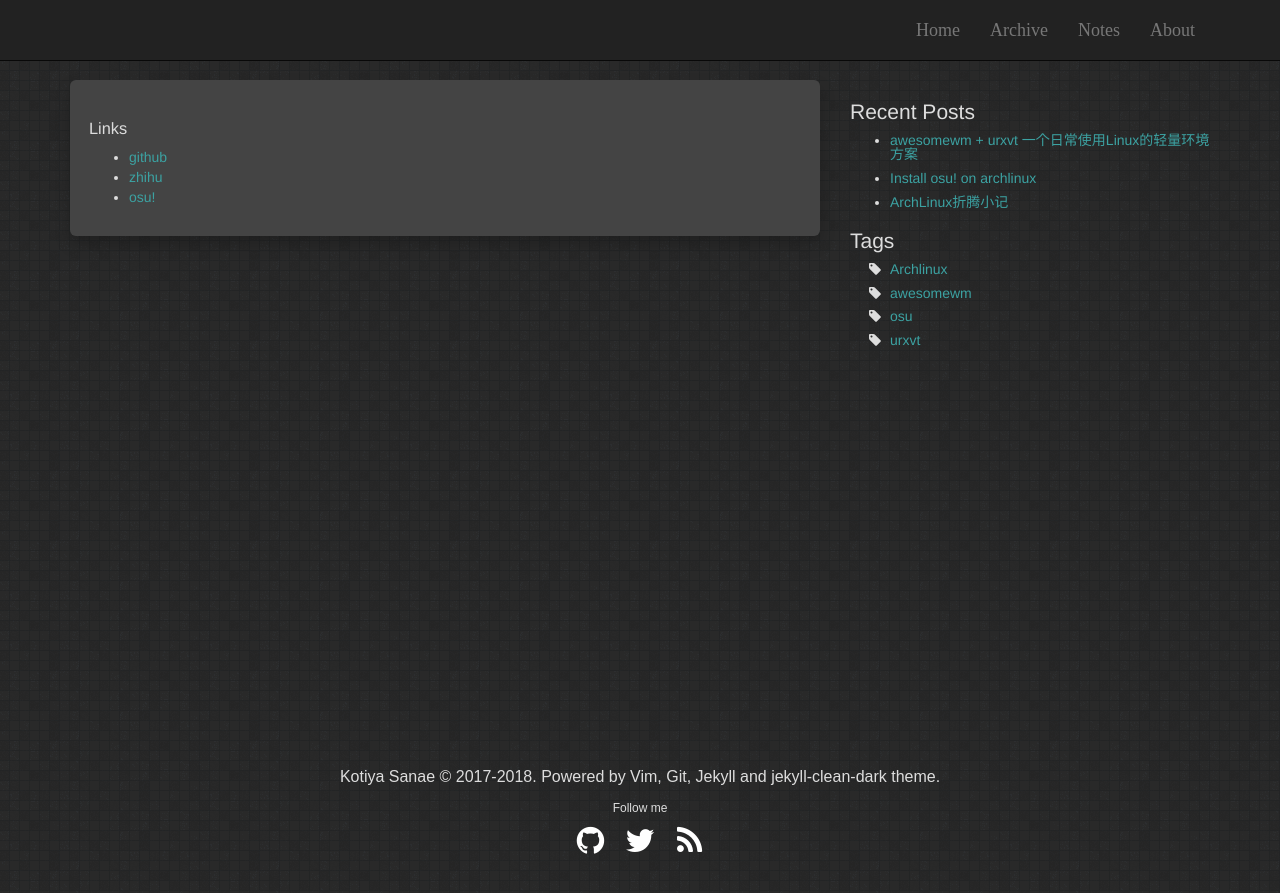
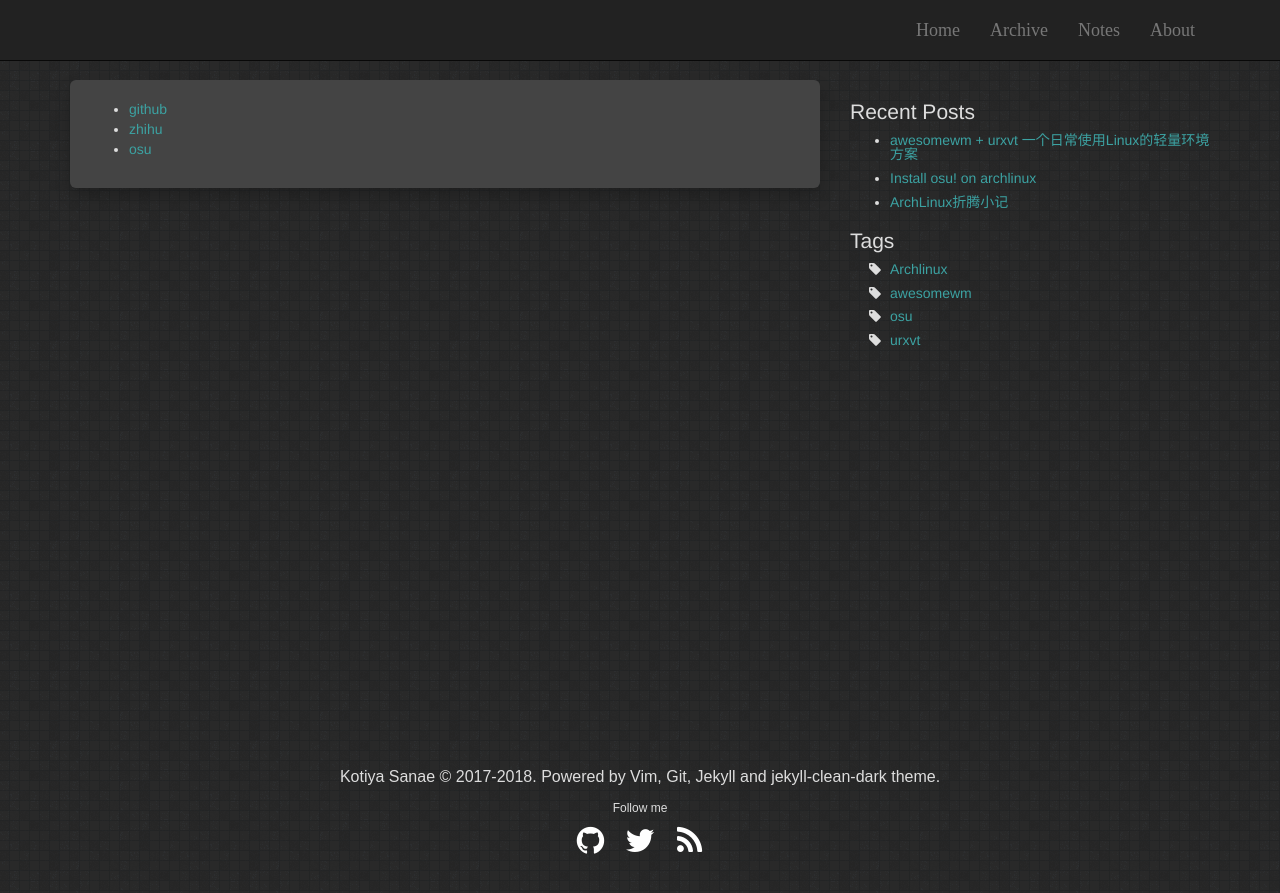
Before and after one commit to tianhongw/tianhongw.github.io, a Jekyll site: the page built from about.md, in a window 1280 px wide. Shown: the top 893 px of the page. Built offline with Jekyll 4.4.1, drawn with Linux system fonts in a browser that asks for light colours.

Commit message:
add about

```diff
--- a/about.md
+++ b/about.md
@@ -2,7 +2,6 @@
 layout: page
 title: About
 ---
-### Links
 - [github](https://github.com/Trytwice)
 - [zhihu](https://www.zhihu.com/people/Trytwice/activities)
-- [osu!](https://osu.ppy.sh/u/8127870)
+- [osu](https://osu.ppy.sh/u/8127870)
```
